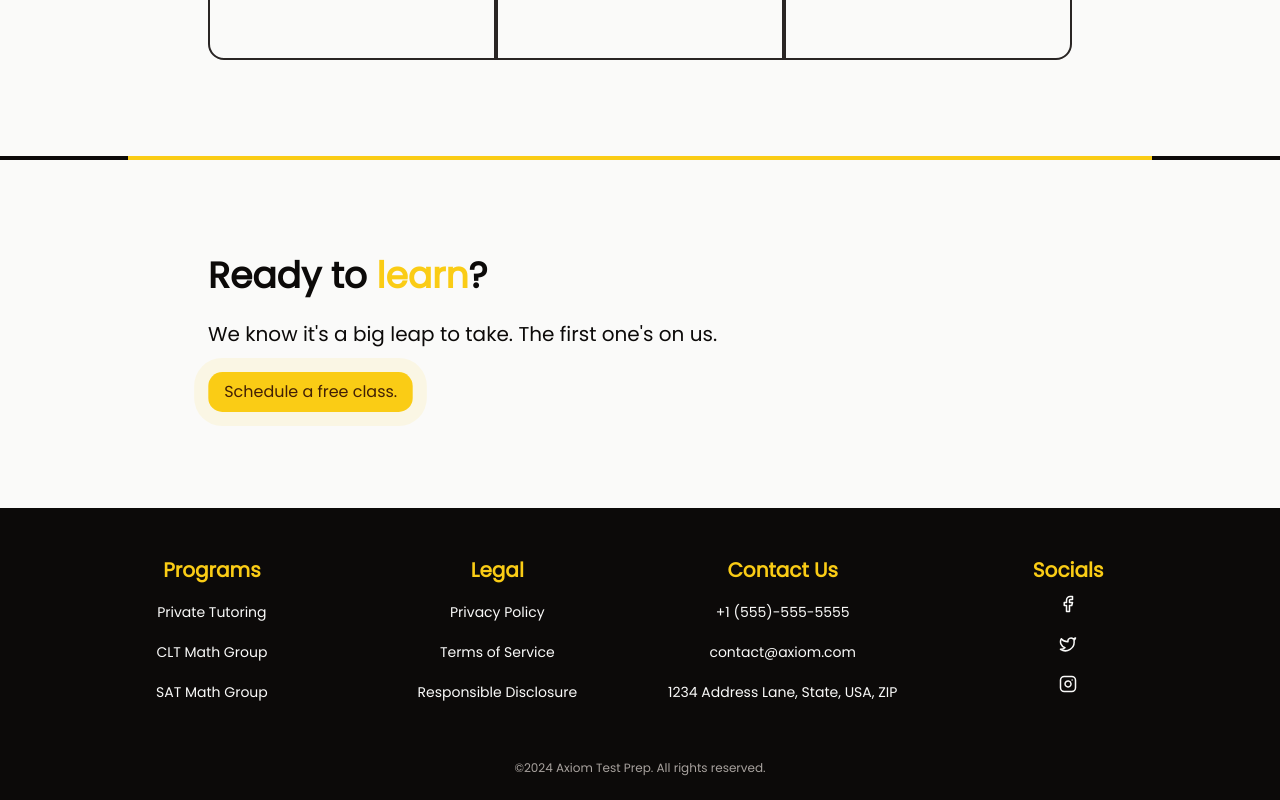
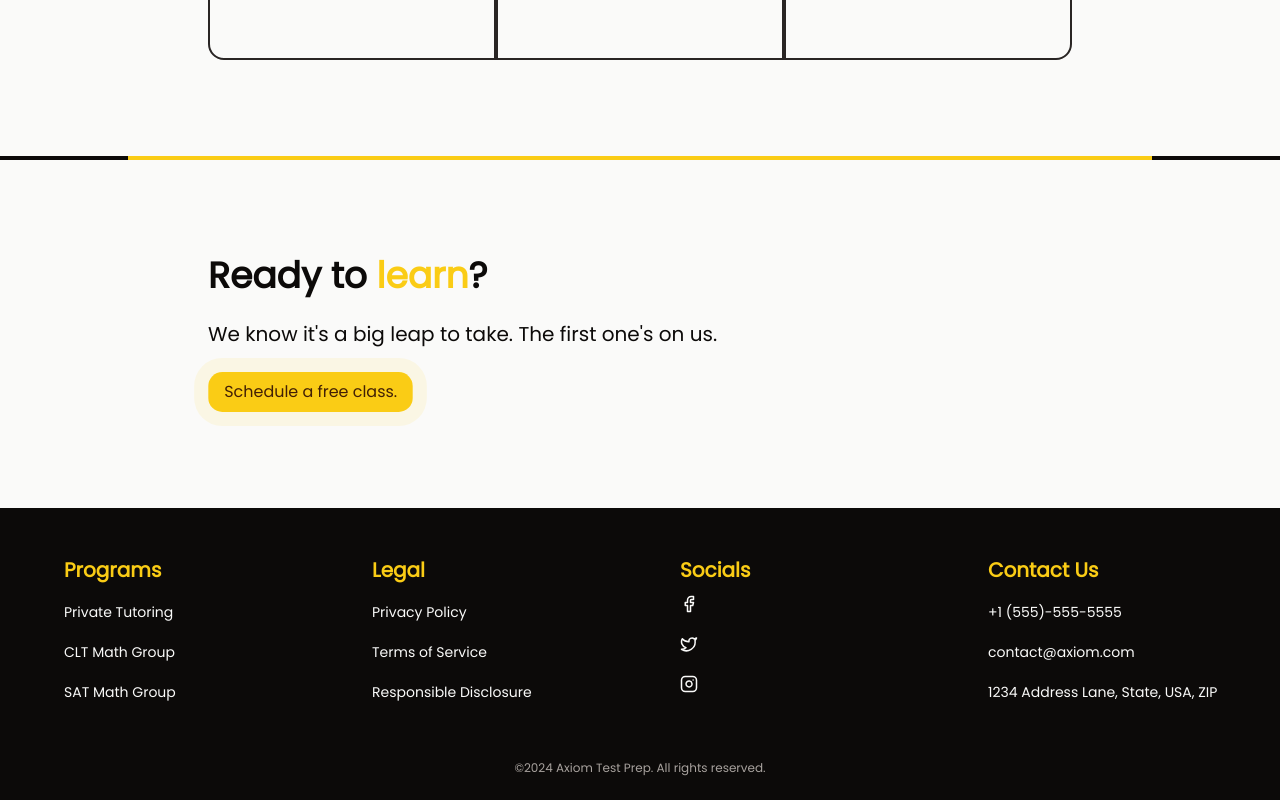
Before and after one commit to aaronzygala/tutoring_site, a Next.js app: page / in a window 1280 px wide. Shown: the part 3877-4677 px from the top of the page. Built offline with nearby package versions, Linux system fonts and the light colour scheme.

Commit message:
Justified footer text to the left

```diff
--- a/src/components/landing-page-sections/footer.tsx
+++ b/src/components/landing-page-sections/footer.tsx
@@ -1,45 +1,65 @@
-import {Button} from "@/components/ui/button"
-import { Icons } from '@/components/icons';
-
+import { Button } from "@/components/ui/button";
+import { Icons } from "@/components/icons";
 
 export function Footer() {
   return (
     <main>
       <div className="w-screen flex flex-col">
-
         <div className="flex flex-row px-12 py-12 gap-12 ml-auto mr-auto grid grid-cols-2 lg:grid-cols-4">
           <div className="flex flex-col">
-                  <div className="ml-auto mr-auto text-xl text-primary font-bold ">Programs</div>
-                  <Button className="mt-2 p-1 hover:bg-transparent hover:text-muted-foreground text-xs lg:text-sm" variant="ghost">Private Tutoring</Button>
-                  <Button className="p-1 hover:bg-transparent hover:text-muted-foreground text-xs lg:text-sm" variant="ghost">CLT Math Group</Button>
-                  <Button className="p-1 hover:bg-transparent hover:text-muted-foreground text-xs lg:text-sm" variant="ghost">SAT Math Group</Button>
+            <div className="text-left text-xl text-primary font-bold pl-4">Programs</div>
+            <Button className="w-fit justify-start mt-2 hover:bg-transparent hover:text-muted-foreground text-xs lg:text-sm" variant="ghost">
+              Private Tutoring
+            </Button>
+            <Button className="w-fit justify-start hover:bg-transparent hover:text-muted-foreground text-xs lg:text-sm" variant="ghost">
+              CLT Math Group
+            </Button>
+            <Button className="w-fit justify-start hover:bg-transparent hover:text-muted-foreground text-xs lg:text-sm" variant="ghost">
+              SAT Math Group
+            </Button>
           </div>
           <div className="flex flex-col">
-                <div className="ml-auto mr-auto text-xl text-primary font-bold ">Legal</div>
-                <Button className="mt-2 p-1 hover:bg-transparent hover:text-muted-foreground text-xs lg:text-sm" variant="ghost">Privacy Policy</Button>
-                <Button className="p-1 hover:bg-transparent hover:text-muted-foreground text-xs lg:text-sm" variant="ghost">Terms of Service</Button>
-                <Button className="p-1 hover:bg-transparent hover:text-muted-foreground text-xs lg:text-sm" variant="ghost">Responsible Disclosure</Button>
+            <div className="text-left text-xl text-primary font-bold pl-4">Legal</div>
+            <Button className="w-fit justify-start mt-2 hover:bg-transparent hover:text-muted-foreground text-xs lg:text-sm" variant="ghost">
+              Privacy Policy
+            </Button>
+            <Button className="w-fit justify-start hover:bg-transparent hover:text-muted-foreground text-xs lg:text-sm" variant="ghost">
+              Terms of Service
+            </Button>
+            <Button className="w-fit justify-start hover:bg-transparent hover:text-muted-foreground text-xs lg:text-sm" variant="ghost">
+              Responsible Disclosure
+            </Button>
           </div>
           <div className="flex flex-col">
-                <div className="ml-auto mr-auto text-xl text-primary font-bold ">Contact Us</div>
-                <Button className="mt-2 p-1 hover:bg-transparent hover:text-muted-foreground text-xs lg:text-sm" variant="ghost">+1 (555)-555-5555</Button>
-                <Button className="p-1 hover:bg-transparent hover:text-muted-foreground text-xs lg:text-sm" variant="ghost">contact@axiom.com</Button>
-                <Button className="p-1 hover:bg-transparent hover:text-muted-foreground text-xs lg:text-sm" variant="ghost">1234 Address Lane, State, USA, ZIP</Button>
+            <div className="text-left text-xl text-primary font-bold pl-4">Socials</div>
+            <Button className="justify-start w-fit hover:bg-transparent hover:text-muted-foreground" variant="ghost">
+              <Icons.facebook size={18} />
+            </Button>
+            <Button className="justify-start w-fit hover:bg-transparent hover:text-muted-foreground" variant="ghost">
+              <Icons.twitter size={18} />
+            </Button>
+            <Button className="justify-start w-fit hover:bg-transparent hover:text-muted-foreground" variant="ghost">
+              <Icons.instagram size={18} />
+            </Button>
+          </div>
+          <div className="flex flex-col">
+            <div className="text-left text-xl text-primary font-bold pl-4">Contact Us</div>
+            <Button className="w-fit justify-start mt-2 hover:bg-transparent hover:text-muted-foreground text-xs lg:text-sm" variant="ghost">
+              +1 (555)-555-5555
+            </Button>
+            <Button className="w-fit justify-start hover:bg-transparent hover:text-muted-foreground text-xs lg:text-sm" variant="ghost">
+              contact@axiom.com
+            </Button>
+            <Button className="w-fit justify-start hover:bg-transparent hover:text-muted-foreground text-xs lg:text-sm" variant="ghost">
+              1234 Address Lane, State, USA, ZIP
+            </Button>
           </div>
 
-            <div className="flex flex-col">
-                <div className="ml-auto mr-auto text-xl text-primary font-bold ">Socials</div>
-
-                <Button className="hover:bg-transparent hover:text-muted-foreground" variant="ghost"><Icons.facebook size={18}/></Button>
-                <Button className="hover:bg-transparent hover:text-muted-foreground" variant="ghost"><Icons.twitter size={18}/></Button>
-                <Button className="hover:bg-transparent hover:text-muted-foreground" variant="ghost"><Icons.instagram size={18}/></Button>
-            </div>
         </div>
         <div className="text-xs text-muted-foreground ml-auto mr-auto pb-6">
           &copy;2024 Axiom Test Prep. All rights reserved.
         </div>
       </div>
-
     </main>
   );
 }
```
Lines whose indentation alone changed are shown as unchanged.
